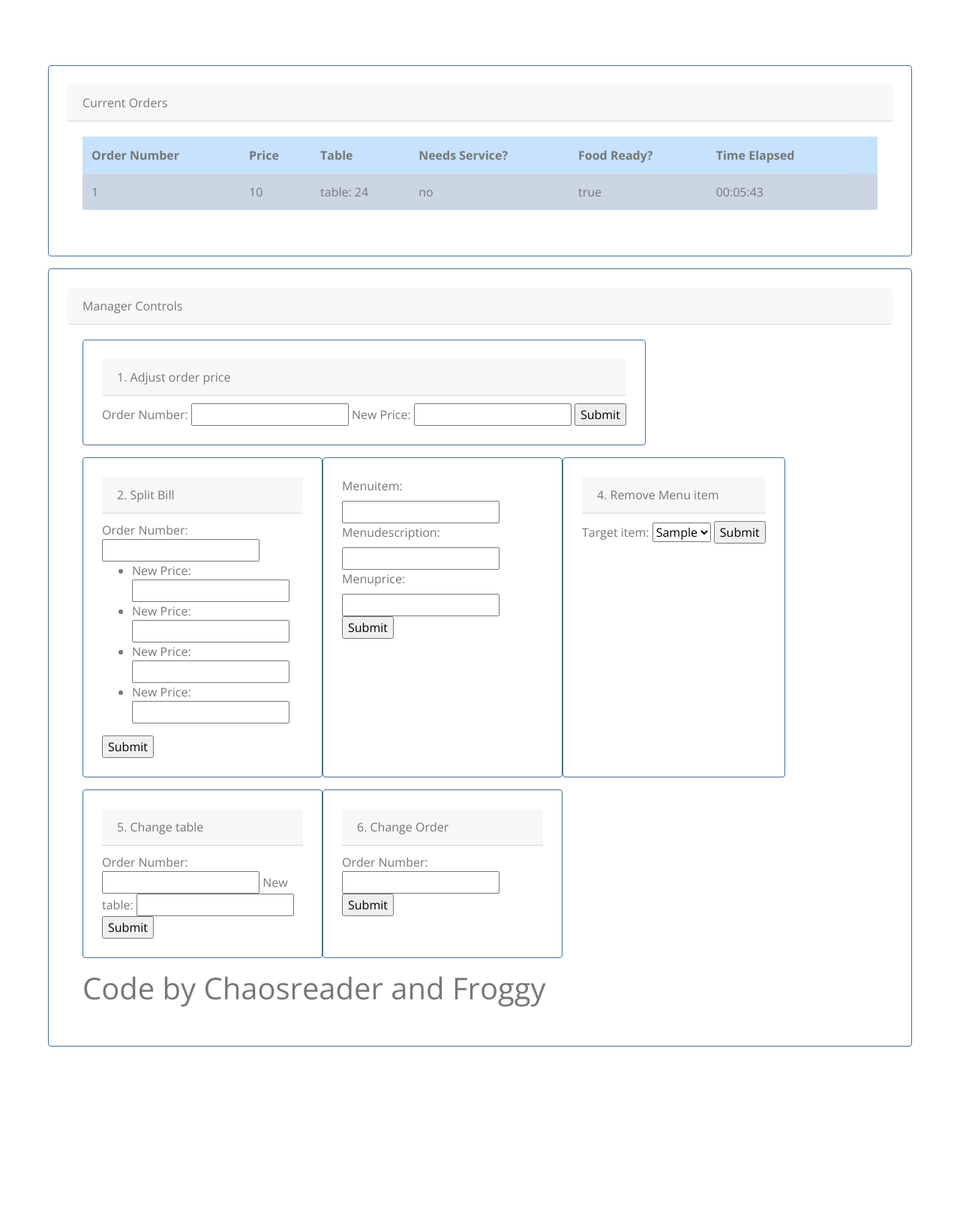
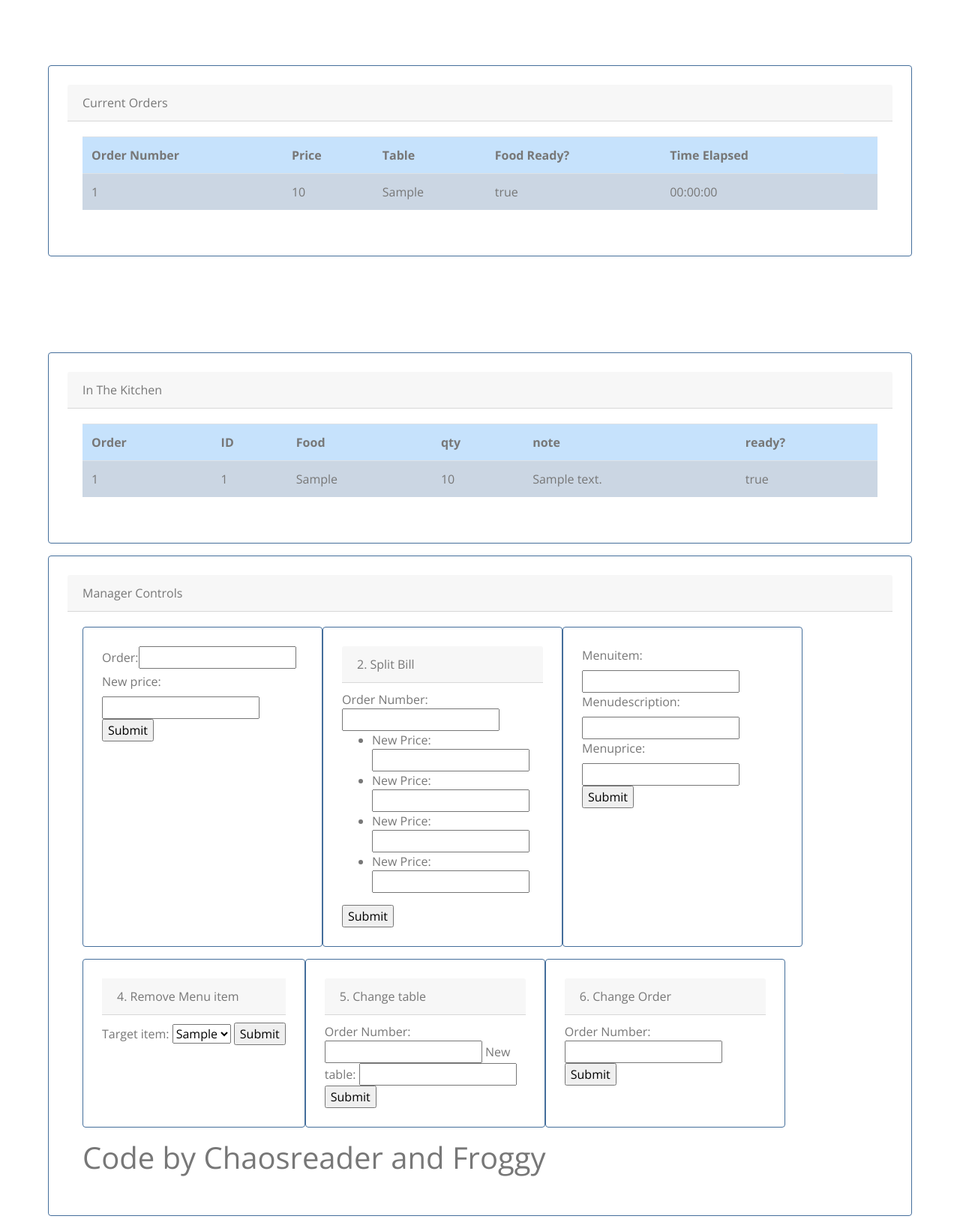
Before and after one commit to Abeham1/cs3450_groupProject, a Django app: page /manager/ in a window 1280 px wide. Shown: the part 151-1789 px from the top of the page at 75% size. Before the commit the page ends 1547 px from the top, so only its background shows below. Run offline with Django 3.2, Linux system fonts and the light colour scheme; tables that the repository leaves empty hold one stand-in row (values such as "Sample post"); some libraries are stand-ins or nearby versions.

Commit message:
got adjust order price done, made another table on manager. manager now views orders and entries

```diff
--- a/Django/cs3450_group_project/workspace/virtual_waitress/forms.py
+++ b/Django/cs3450_group_project/workspace/virtual_waitress/forms.py
@@ -89,6 +89,9 @@ class NewMenuItem(forms.Form):
     menuDescription = forms.CharField(max_length=400)
     menuPrice = forms.FloatField()
 
+class ChangePrice(forms.Form):
+	badOrder = forms.IntegerField()
+	newPrice = forms.FloatField()
 
 #default=datetime.datetime.now()
 class OrderForm(forms.Form):
--- a/Django/cs3450_group_project/workspace/virtual_waitress/templates/virtual_waitress/manager.html
+++ b/Django/cs3450_group_project/workspace/virtual_waitress/templates/virtual_waitress/manager.html
@@ -25,6 +25,7 @@
 		//loadBanner();
 		//getMoney();
 		getTableData();
+		getEntryData();
 		getMenu();
 	}
 </script> {% endblock register-on-load-scripts %} {% block head-script %}
@@ -33,10 +34,10 @@
 	var dailySales = "Daily Sales: $" + salesMoney;
 	var tableData = JSON.parse('{{ tableData|escapejs }}');
 	var menuData = JSON.parse('{{ comboItemsMenu|escapejs }}');
-	//var menuData = tableData;
-	//console.log(menu[0].menuItem);
+	var entryData = JSON.parse('{{ entryData|escapejs }}');
 	console.log(tableData);
 	console.log(menuData);
+	console.log(entryData);
 	//var tableRow1 = [["0001", 13.50, "L4", 'N', 'N', "3:47"], ["0001", 13.50, "L4", 'N', 'N', "3:47"], ["0001", 13.50, "L4", 'N', 'N', "3:47"]
 	//	, ["0001", 13.50, "L4", 'N', 'N', "3:47"], ["0001", 13.50, "L4", 'N', 'N', "3:47"], ["0001", 13.50, "L4", 'N', 'N', "3:47"]];
 	var tableSize = 6;
@@ -55,11 +56,38 @@
 		}
 	}
 
+	function getEntryData() {
+		var temp1 = document.getElementById("table2");
+		for (var k = 0; k < entryData.length; k++) {
+			var temp2 = document.createElement("TR");
+			temp1.appendChild(temp2);
+
+			var temp3 = document.createElement("TD");
+			temp3.innerHTML = entryData[k].order_id;
+			temp2.appendChild(temp3);
+			temp3 = document.createElement("TD");
+			temp3.innerHTML = entryData[k].id;
+			temp2.appendChild(temp3);
+			temp3 = document.createElement("TD");
+			temp3.innerHTML = menuData[entryData[k].food_id-1].menuItem;
+			temp2.appendChild(temp3);
+			temp3 = document.createElement("TD");
+			temp3.innerHTML = entryData[k].qty;
+			temp2.appendChild(temp3);
+			temp3 = document.createElement("TD");
+			temp3.innerHTML = entryData[k].note;
+			temp2.appendChild(temp3);
+			temp3 = document.createElement("TD");
+			temp3.innerHTML = entryData[k].ready;
+			temp2.appendChild(temp3);
+		}
+	}
+
 	function getTableData() {
-		var temp1 = document.getElementsByTagName('table');
+		var temp1 = document.getElementById("table1");
 		for (var j = 0; j < tableData.length; j++) {
 			var temp2 = document.createElement("TR");
-			temp1[0].appendChild(temp2);
+			temp1.appendChild(temp2);
 
 			var temp3 = document.createElement("TD");
 			temp3.innerHTML = tableData[j].id;
@@ -68,16 +96,14 @@
 			temp3.innerHTML = tableData[j].total;
 			temp2.appendChild(temp3);
 			temp3 = document.createElement("TD");
-			temp3.innerHTML = "table: 24";
+			temp3.innerHTML = tableData[j].table;
 			temp2.appendChild(temp3);
-			temp3 = document.createElement("TD");
-			temp3.innerHTML = "no";
-			temp2.appendChild(temp3);
+
 			temp3 = document.createElement("TD");
 			temp3.innerHTML = tableData[j].ready;
 			temp2.appendChild(temp3);
 			temp3 = document.createElement("TD");
-			temp3.innerHTML = "00:05:43";
+			temp3.innerHTML = "00:00:00";
 			temp2.appendChild(temp3);
 
 		}
@@ -89,13 +115,13 @@
 	<div class="card-header" style="width: 100%">Current Orders</div>
 	<div class="card-body">
 		<div style="background-color: red;">
-			<table class="table table-primary">
+			<table id="table1" class="table table-primary">
 				<tr class="table-info">
 					<th>Order Number</th>
 					<th>Price</th>
 					<th>Table</th>
 					<!-- As a waiter / waitress I need to identify which table / location an order relates to -->
-					<th>Needs Service?</th>
+					<!--<th>Needs Service?</th>-->
 					<!-- As a waiter / waitress I need to know what locations / tables have service requests -->
 					<th>Food Ready?</th>
 					<th>Time Elapsed
@@ -105,18 +131,34 @@
 		</div>
 	</div>
 </div>
+<div class="card border-primary mb-3" style="max-width: 90%; margin:auto; margin-top: 10%; margin-bottom: 10%;">
+	<div class="card-header" style="width: 100%">In The Kitchen</div>
+	<div class="card-body">
+		<div style="background-color: red;">
+			<table id="table2" class="table table-primary">
+				<tr class="table-info">
+					<th>Order</th>
+					<th>ID</th>
+					<th>Food</th>
+					<th>qty</th>
+					<th>note</th>
+					<th>ready?</th>
+				</tr>
+			</table>
+		</div>
+	</div>
+</div>
 <div class="card border-primary mb-3" style="max-width: 90%; margin: auto; align-content: center;">
 	<div class="card-header">Manager Controls</div>
 	<div class="card-body">
 		<div class="FlexDiv" style="align-content: center">
-			<div class="card border-primary mb-3" style="max-width: 90%;">
-				<!--As a waiter / waitress I need to be able to place zero cost orders -->
-				<form action="">
-					<div class="card-header" style="margin-bottom: 10px;">1. Adjust order price</div>
-					Order Number:
-					<input type="text" name="adjustPriceOrderNumber" style="margin: auto"> New Price:
-					<input type="text" name="adjustPriceNewPrice" style="margin: auto">
-					<input type="submit" name="adjustPriceSubmit" value="Submit" style="margin: auto">
+			<!-- adjust order price -->
+			<div class="card border-primary mb-3" style="max-width: 20rem;">
+				<form action="" method="post">
+					{% csrf_token %}
+					<tr><th><label for="id_badOrder">Order: </label></th><td><input type="number" name="badOrder" id="id_badOrder" required /></td></tr>
+<tr><th><label for="id_newPrice">New price: </label></th><td><input type="number" name="newPrice" id="id_newPrice" required step="any" /></td></tr>
+				<input type="submit" name="adjustPriceSubmit" value="Submit">
 				</form>
 			</div>
 			<!-- As a waiter / waitress, I would like to split or combine different bills -->
--- a/Django/cs3450_group_project/workspace/virtual_waitress/views.py
+++ b/Django/cs3450_group_project/workspace/virtual_waitress/views.py
@@ -4,7 +4,7 @@ from django.shortcuts import render, get_object_or_404
 from django.urls import reverse
 import json
 from virtual_waitress.models import RestaurantName, Order, Entry, Menu, Number, Review
-from virtual_waitress.forms import NewMenuItem, ReviewForm, OrderForm, OrderItemForm, CompleteOrderItem, CompleteOrder
+from virtual_waitress.forms import NewMenuItem, ReviewForm, OrderForm, OrderItemForm, CompleteOrderItem, CompleteOrder, ChangePrice
 from django.forms import formset_factory
 import datetime
 
@@ -12,7 +12,7 @@ import datetime
 json.JSONEncoder.default = lambda self, obj: (obj.isoformat() if isinstance(obj, datetime.datetime) else None)
 
 def manager(request):
-    result = RestaurantName.objects.all()
+    result = Entry.objects.all()
     myresult = Order.objects.all()
     mymyresult = Menu.objects.all()
     mymylist = (list(mymyresult.values()))
@@ -21,7 +21,7 @@ def manager(request):
     context = {
         'activePage': 'manager',
         'comboItemsMenu': json.dumps(mymylist),
-        'restaurantName': json.dumps(lst),
+        'entryData': json.dumps(lst),
         'tableData': json.dumps(mylist),
     }
 
@@ -29,6 +29,17 @@ def manager(request):
     #Number.objects.filter(number = 1).delete()
 
     # Removes menuitems from the admin page
+    if 'adjustPriceSubmit' in request.POST:
+        form = ChangePrice(request.POST)
+        if form.is_valid():
+    #        num = form.cleaned_data['badOrder']
+    #       price = form.cleaned_data['newPrice']
+	#num = Order.objects.get(orderNumber=orderForm.cleaned_data['orderNumber'])
+            order = Order.objects.get(orderNumber = form.cleaned_data['badOrder'])
+            order.total = form.cleaned_data['newPrice']
+            print(order)
+            order.save()
+
     if 'removeItem' in request.POST:
         badItem = request.POST.get('removeItem')
         Menu.objects.filter(menuItem = badItem).delete()
```
